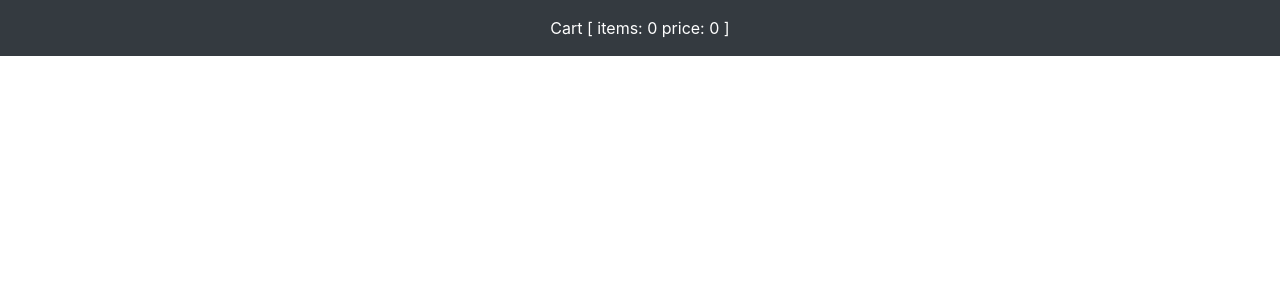
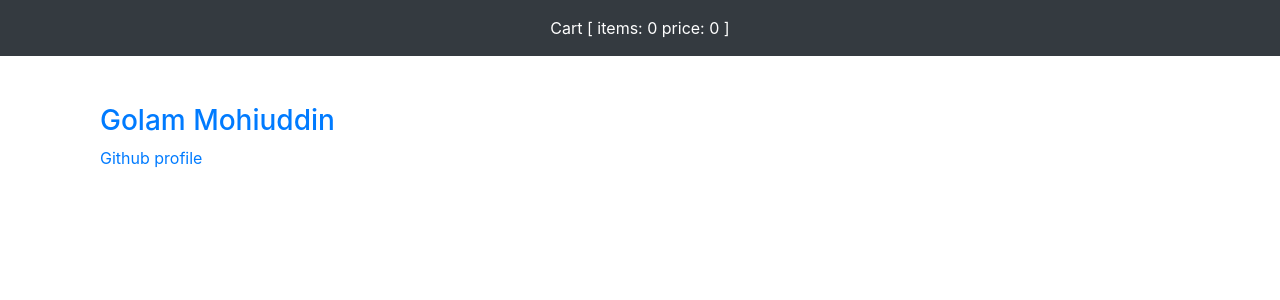
Before and after one commit to MohiuddinRabby/api-manipulate, a React (Create React App) app: page /about in a window 1280 px wide. Shown: the top 300 px of the page. Built offline with nearby package versions, Linux system fonts and the light colour scheme.

Commit message:
product details added (proper)

```diff
--- a/package.json
+++ b/package.json
@@ -2,17 +2,21 @@
   "name": "api-manipulate",
   "version": "0.1.0",
   "private": true,
+  "homepage": "https://mohiuddinrabby.github.io/api-manipulate/",
   "dependencies": {
     "@testing-library/jest-dom": "^4.2.4",
     "@testing-library/react": "^9.5.0",
     "@testing-library/user-event": "^7.2.1",
     "bootstrap": "^4.5.2",
+    "gh-pages": "^3.1.0",
     "react": "^16.13.1",
     "react-dom": "^16.13.1",
     "react-router-dom": "^5.2.0",
     "react-scripts": "3.4.1"
   },
   "scripts": {
+    "predeploy": "npm run build",
+    "deploy": "gh-pages -d build",
     "start": "react-scripts start",
     "build": "react-scripts build",
     "test": "react-scripts test",
--- a/src/App.js
+++ b/src/App.js
@@ -4,23 +4,31 @@ import Nav from "./components/Nav/Nav";
 import { CartProvider } from "./global/CartContext";
 import { BrowserRouter as Router, Switch, Route } from "react-router-dom";
 import ProductDetails from "./components/ProductDetails/ProductDetails";
+import NotFound from "./components/NotFound/NotFound";
+import About from "./components/About/About";
 function App() {
   return (
-    <>
-      <Router>
-        <Switch>
-          <CartProvider>
-            <Nav></Nav>
+    <div>
+      <CartProvider>
+        <Nav></Nav>
+        <Router>
+          <Switch>
             <Route exact path="/">
               <Shop></Shop>
             </Route>
             <Route path="/details/:key">
               <ProductDetails></ProductDetails>
             </Route>
-          </CartProvider>
-        </Switch>
-      </Router>
-    </>
+            <Route path="/about">
+              <About></About>
+            </Route>
+            <Route path="*">
+              <NotFound></NotFound>
+            </Route>
+          </Switch>
+        </Router>
+      </CartProvider>
+    </div>
   );
 }
 
--- /dev/null
+++ b/src/components/About/About.js
@@ -0,0 +1,20 @@
+import React from "react";
+
+const About = () => {
+  return (
+    <div className="py-5 container">
+      <div className="container text-primary">
+        <h3>Golam Mohiuddin</h3>
+        <a
+          href="https://github.com/MohiuddinRabby"
+          target="_blank"
+          rel="noopener noreferrer"
+        >
+          Github profile
+        </a>
+      </div>
+    </div>
+  );
+};
+
+export default About;
--- /dev/null
+++ b/src/components/NotFound/NotFound.js
@@ -0,0 +1,11 @@
+import React from "react";
+
+const NotFound = () => {
+  return (
+    <div>
+      <h1>404</h1>
+    </div>
+  );
+};
+
+export default NotFound;
--- a/src/components/ProductDetails/ProductDetails.js
+++ b/src/components/ProductDetails/ProductDetails.js
@@ -1,30 +1,44 @@
 import React from "react";
-import { useParams } from "react-router-dom";
+import { useParams, useHistory } from "react-router-dom";
 import { useEffect } from "react";
 import { useState } from "react";
-import Product from "../Product/Product";
 
 const ProductDetails = () => {
+  const [currentProduct, setCurrentProduct] = useState({});
   const { key } = useParams();
-  const [product, setProduct] = useState([]);
   const [loading, setLoading] = useState(true);
+  let goHome = useHistory();
   useEffect(() => {
     fetch("https://mighty-earth-81475.herokuapp.com/product/" + key)
       .then((res) => res.json())
       .then((data) => {
-        const values = Object.values(data);
-        console.log(values);
-        setProduct(values.slice(3, 7));
+        setCurrentProduct(data);
         setLoading(false);
       });
   }, []);
+  const handleHome = () => {
+    goHome.push("/");
+  };
   return (
-    <div>
-      <h1>Product details</h1>
+    <div className="container py-5">
+      <h1 className="py-2">Product details</h1>
+      <button className="btn btn-primary" onClick={handleHome}>
+        Go Home
+      </button>
       {loading ? (
-        <h1>details loading ...</h1>
+        <h1 className="text-info py-3">Loading..</h1>
       ) : (
-        product.map((pd) => <li>{pd}</li>)
+        currentProduct.name && (
+          <div className="container">
+            <div>
+              <img src={currentProduct.img} alt="" />
+            </div>
+            <h5>Name: {currentProduct.name}</h5>
+            <h5>Price: ${currentProduct.price}</h5>
+            <h5>Seller: {currentProduct.seller}</h5>
+            <h5>Review: {currentProduct.star}*</h5>
+          </div>
+        )
       )}
     </div>
   );
```
Also changed, not shown: 1 other file (tests, documents, lock files or other folders).
